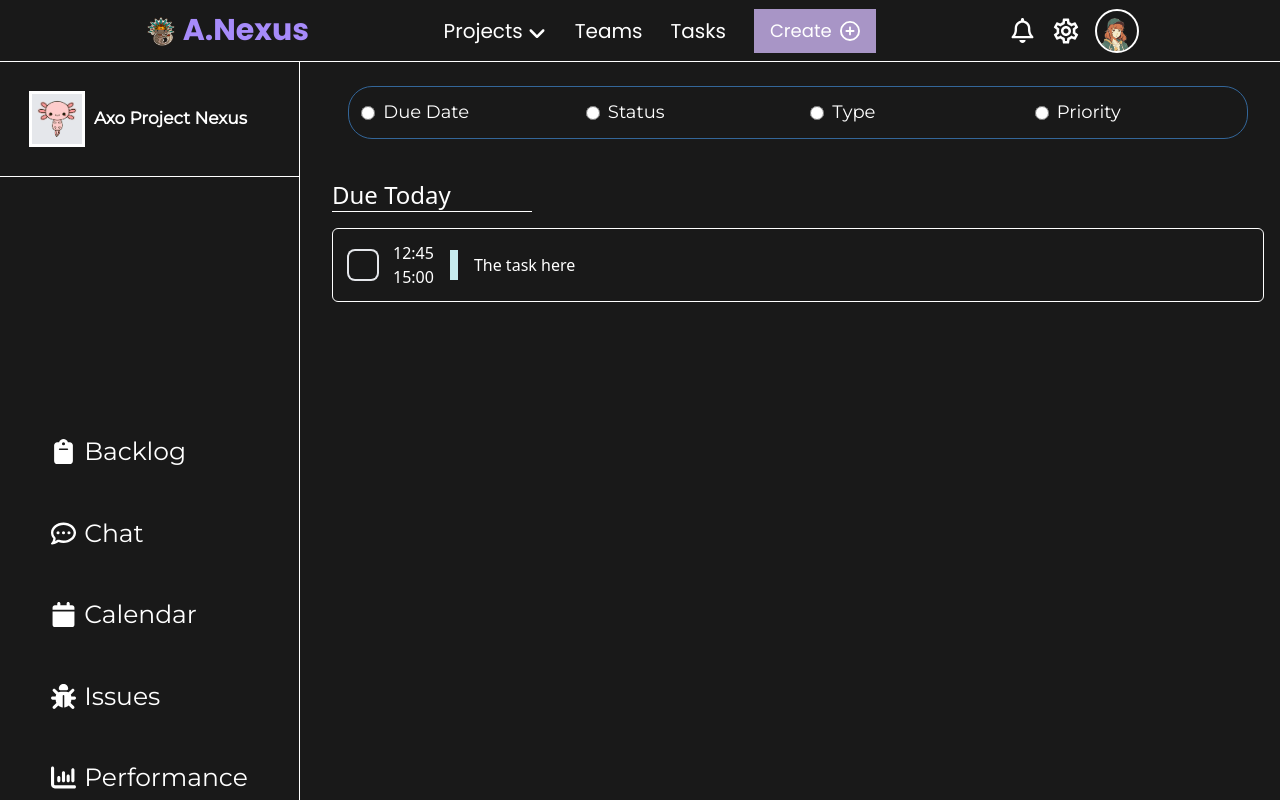
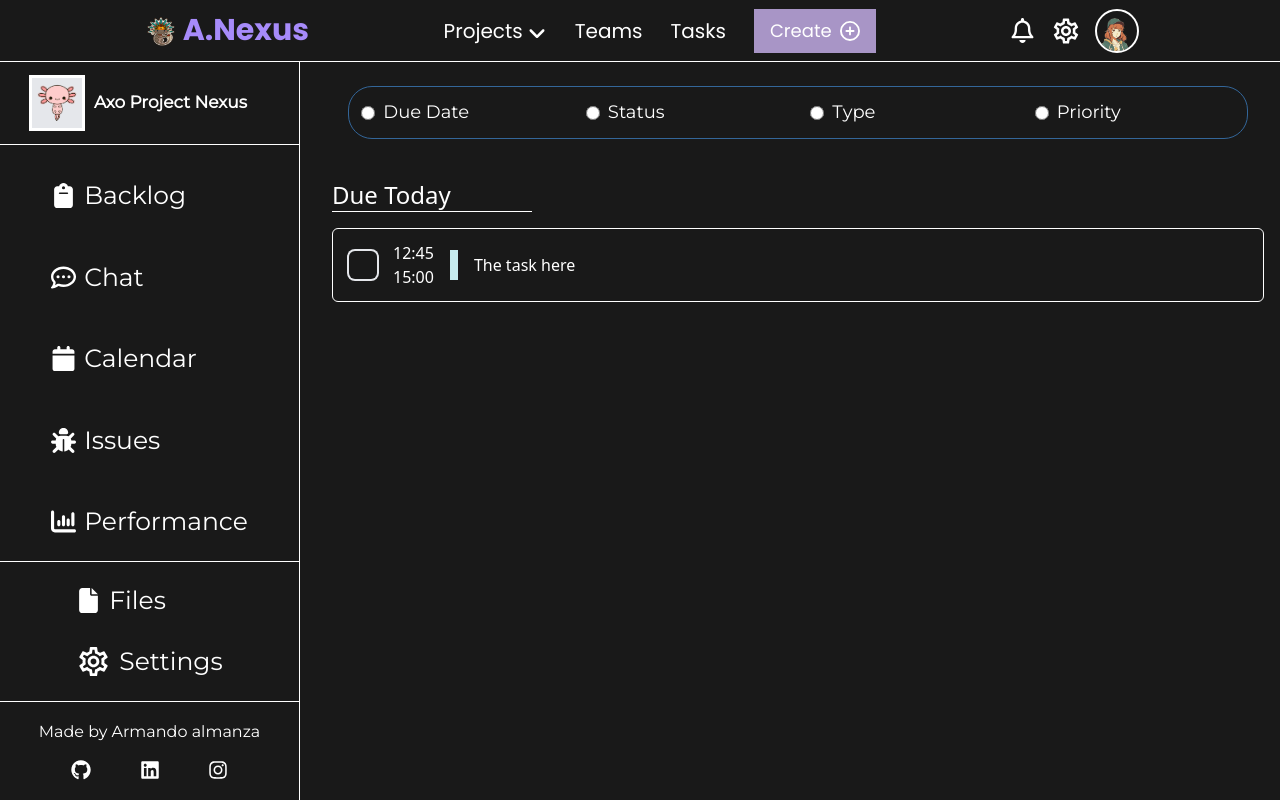
Before and after one commit to ArmandoAlmanza/Axo-Proyect-Nexus, a React (Vite) app in the folder client/: page /dashboard in a window 1280 px wide. Built offline with nearby package versions, Linux system fonts and the light colour scheme.

Commit message:
correct screen size

```diff
--- a/client/src/components/projects/ProjectIcon.tsx
+++ b/client/src/components/projects/ProjectIcon.tsx
@@ -12,7 +12,7 @@ const ProjectIcon = ({ title, img, className }: Props) => {
         <article
             className={twMerge(
                 clsx(
-                    "container font-secondary flex content-center items-center gap-3 border-b border-b-white py-8",
+                    "container font-secondary flex content-center items-center gap-3 border-b border-b-white py-4",
                     className
                 )
             )}
--- a/client/src/components/projects/ProjectNav.tsx
+++ b/client/src/components/projects/ProjectNav.tsx
@@ -11,8 +11,10 @@ import {
     FaInstagram,
 } from "react-icons/fa6";
 import { MdOutlineSettings } from "react-icons/md";
+import useScreenSize from "../../hooks/useScreenSize";
 
 const ProjectNav = () => {
+    const screenSize = useScreenSize();
     const links = [
         {
             title: "Backlog",
@@ -47,8 +49,16 @@ const ProjectNav = () => {
     ];
 
     return (
-        <div className="font-secondary w-full">
-            <nav className="grid gap-9 py-60 place-items-start place-content-center font-secondary border-b border-white w-full">
+        <div className="font-secondary size-full">
+            <nav
+                className={clsx(
+                    "grid gap-9 place-items-start place-content-center font-secondary border-b border-white w-full",
+                    {
+                        "py-52": screenSize.height >= 1023,
+                        "py-4": screenSize.height <= 1022,
+                    }
+                )}
+            >
                 {links.map((link, i) => (
                     <button
                         key={i}
@@ -83,7 +93,7 @@ export default ProjectNav;
 
 const SettingMenu = () => {
     return (
-        <nav className="grid gap-4 py-8 place-items-start place-content-center font-secondary border-b border-b-white w-full">
+        <nav className="grid gap-4 py-4 place-items-start place-content-center font-secondary border-b border-b-white w-full">
             <button
                 className={
                     "text-[25px] hover:text-lily-400 transition-colors duration-300 flex gap-2 items-center px-4 py-1"
```
